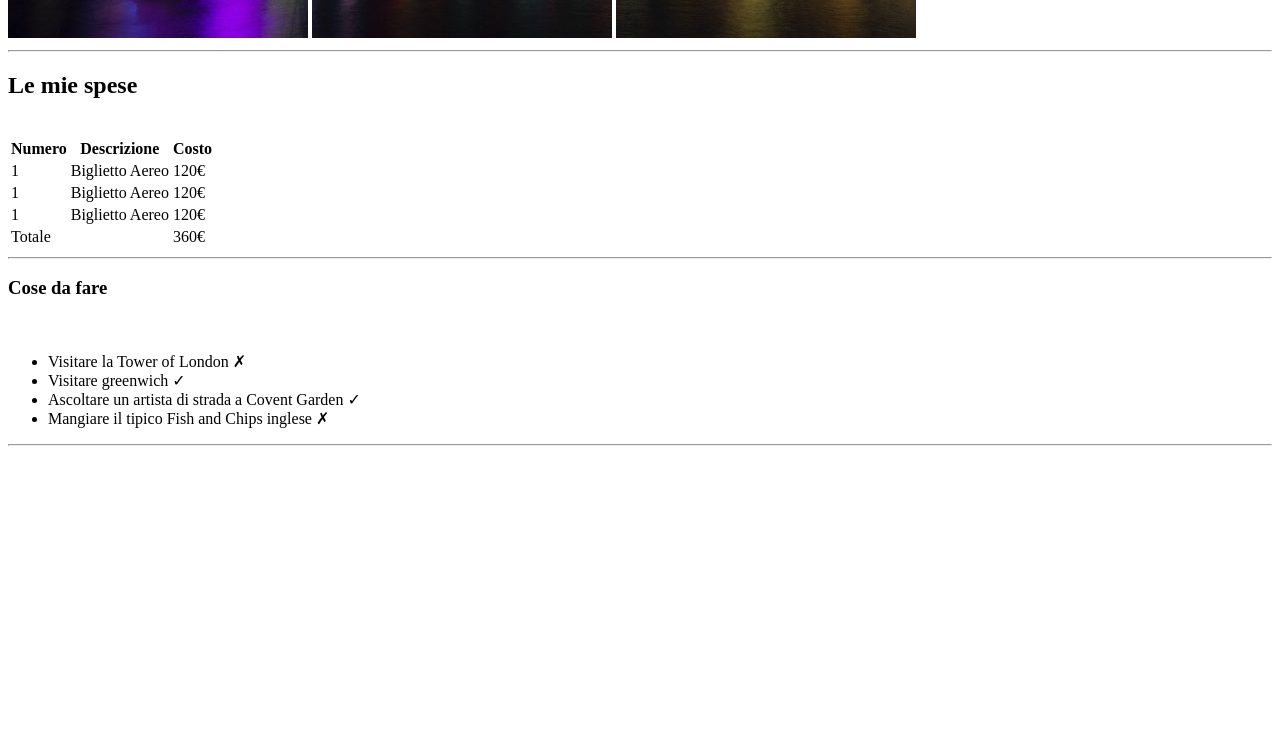
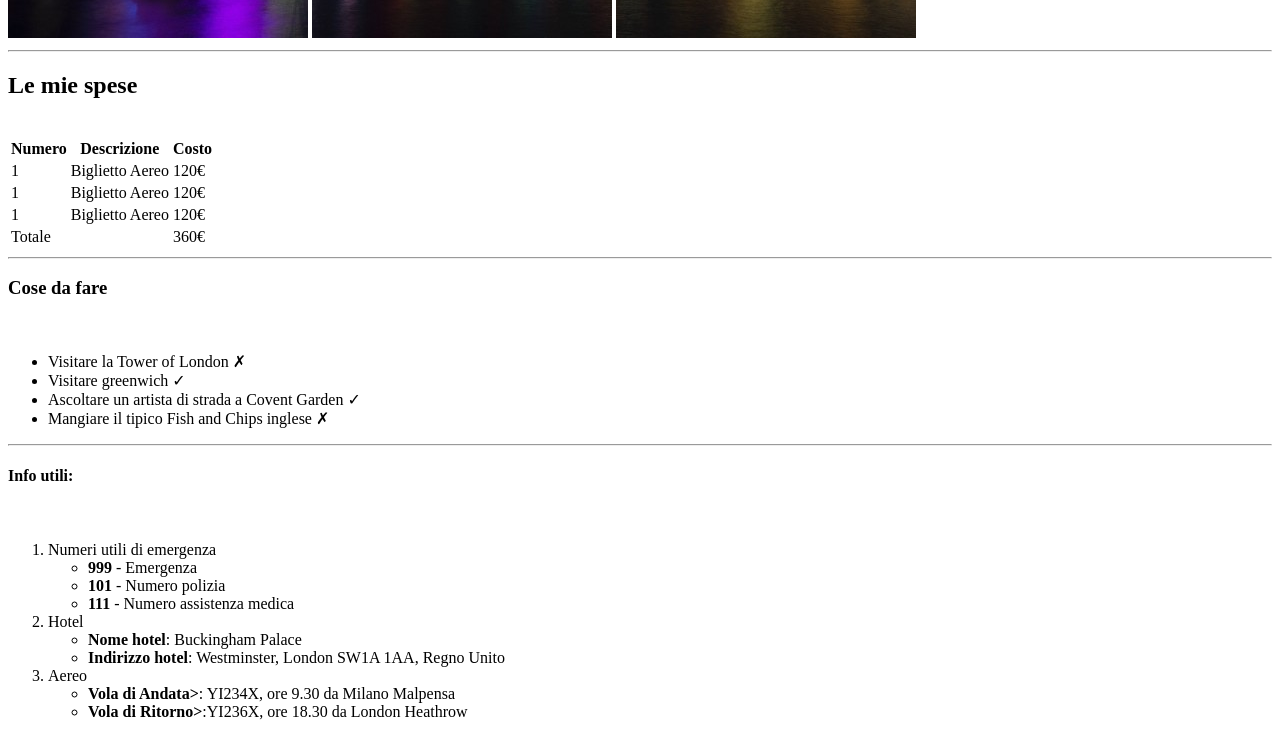
Before and after one commit to TiffanyElizabeth/html-london-trip, a plain HTML site: page index.html in a window 1280 px wide. Shown: the part 660-1397 px from the top of the page. Before the commit the page ends 1114 px from the top, so only its background shows below. Drawn offline with Linux system fonts and the light colour scheme.

Commit message:
feat: add ordered list

```diff
--- a/index.html
+++ b/index.html
@@ -70,5 +70,29 @@
          <!-- /unordered list -->
     </section>
     <hr>
+    <section>
+        <h4>Info utili:</h4>
+        <br>
+        <!-- ordered list -->
+         <ol>
+            <li>Numeri utili di emergenza</li>
+            <ul>
+                <li><strong>999 </strong>- Emergenza</li>
+                <li><strong>101 </strong>- Numero polizia</li>
+                <li><strong>111 </strong>- Numero assistenza medica</li>
+            </ul>
+            <li>Hotel</li>
+            <ul>
+                <li><strong>Nome hotel</strong>: Buckingham Palace</li>
+                <li><strong>Indirizzo hotel</strong>: Westminster, London SW1A 1AA, Regno Unito</li>
+            </ul>
+            <li>Aereo</li>
+            <ul>
+                <li><strong>Vola di Andata></strong>: YI234X, ore 9.30 da Milano Malpensa</li>
+                <li><strong>Vola di Ritorno></strong>:YI236X, ore 18.30 da London Heathrow</li>
+            </ul>
+         </ol>
+         <!-- /ordered list -->
+    </section>
 </body>
 </html>
```
